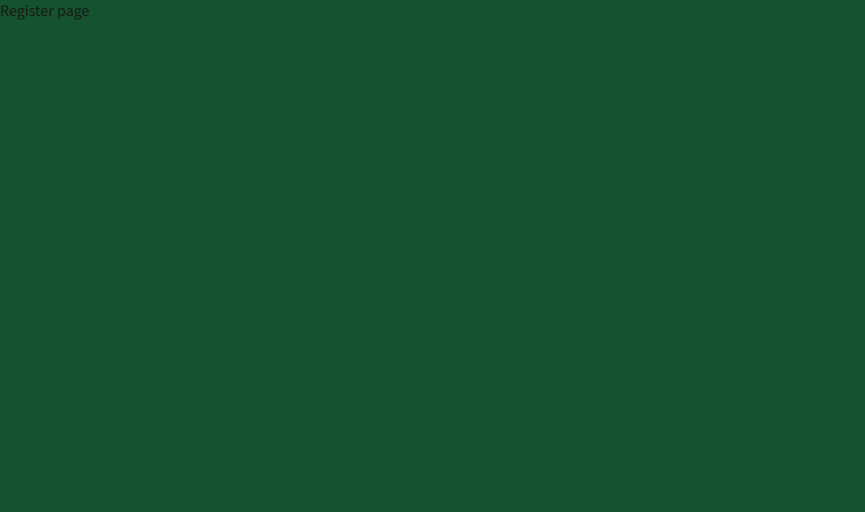
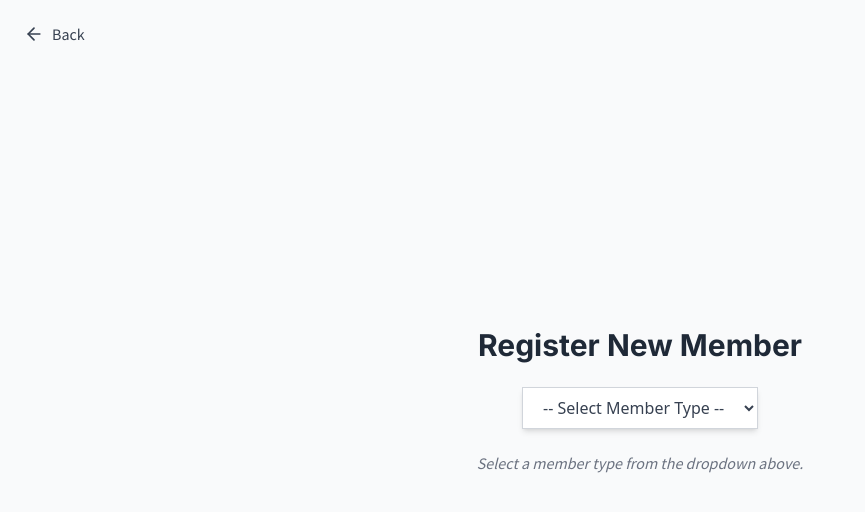
Before and after one commit to YoinkGecko/Botanical-traceability-of-Ayurvedic-herbs, a React (Vite) app in the folder admin_site/: page /register-new-member in a window 1280 px wide. Shown: the top 512 px of the page, without its empty margins (0-865 px from the left). Built offline with nearby package versions, Linux system fonts and the light colour scheme.

Commit message:
added basic register page

```diff
--- a/admin_site/src/pages/register_new_member/Registernewmember.jsx
+++ b/admin_site/src/pages/register_new_member/Registernewmember.jsx
@@ -1,10 +1,162 @@
-import react from "react";
+import React, { useState } from "react";
+import { useNavigate } from "react-router-dom";
+import { ArrowLeft } from "lucide-react";
 
 const Registernewmember = () => {
+  const [whoisnewmember, setWhoisnewmember] = useState("");
+  const navigate = useNavigate();
+
+  const renderForm = () => {
+    switch (whoisnewmember) {
+      case "farmer":
+        return (
+          <form className="bg-white shadow-xl rounded-xl p-6 w-full max-w-md mt-6 animate-fadeIn">
+            <h3 className="text-xl font-semibold text-gray-800 mb-4">
+              Add New Farmer
+            </h3>
+            <input
+              type="text"
+              placeholder="Farmer Name"
+              className="w-full p-3 mb-3 border border-gray-300 rounded-md focus:outline-none focus:ring-2 focus:ring-green-500"
+            />
+
+            <select
+              className="w-full p-3 mb-4 border border-gray-300 rounded-md focus:outline-none focus:ring-2 focus:ring-green-500"
+              defaultValue=""
+            >
+              <option value="" disabled>
+                Select Location
+              </option>
+              <option value="village1">Village 1</option>
+              <option value="village2">Village 2</option>
+              <option value="village3">Village 3</option>
+              <option value="city1">City 1</option>
+            </select>
+
+            <button
+              type="submit"
+              className="w-full bg-green-600 text-white py-2 px-4 rounded-md hover:bg-green-700 transition"
+            >
+              Save Farmer
+            </button>
+          </form>
+        );
+
+      case "processor":
+        return (
+          <form className="bg-white shadow-xl rounded-xl p-6 w-full max-w-md mt-6 animate-fadeIn">
+            <h3 className="text-xl font-semibold text-gray-800 mb-4">
+              Add New Processor
+            </h3>
+            <input
+              type="text"
+              placeholder="Processor Name"
+              className="w-full p-3 mb-3 border border-gray-300 rounded-md focus:outline-none focus:ring-2 focus:ring-blue-500"
+            />
+            <input
+              type="text"
+              placeholder="Factory Location"
+              className="w-full p-3 mb-4 border border-gray-300 rounded-md focus:outline-none focus:ring-2 focus:ring-blue-500"
+            />
+            <button
+              type="submit"
+              className="w-full bg-blue-600 text-white py-2 px-4 rounded-md hover:bg-blue-700 transition"
+            >
+              Save Processor
+            </button>
+          </form>
+        );
+
+      case "lab":
+        return (
+          <form className="bg-white shadow-xl rounded-xl p-6 w-full max-w-md mt-6 animate-fadeIn">
+            <h3 className="text-xl font-semibold text-gray-800 mb-4">
+              Add New Lab Test
+            </h3>
+            <input
+              type="text"
+              placeholder="Lab Name"
+              className="w-full p-3 mb-3 border border-gray-300 rounded-md focus:outline-none focus:ring-2 focus:ring-purple-500"
+            />
+            <input
+              type="text"
+              placeholder="Test Type"
+              className="w-full p-3 mb-4 border border-gray-300 rounded-md focus:outline-none focus:ring-2 focus:ring-purple-500"
+            />
+            <button
+              type="submit"
+              className="w-full bg-purple-600 text-white py-2 px-4 rounded-md hover:bg-purple-700 transition"
+            >
+              Save Lab
+            </button>
+          </form>
+        );
+
+      case "manufacturer":
+        return (
+          <form className="bg-white shadow-xl rounded-xl p-6 w-full max-w-md mt-6 animate-fadeIn">
+            <h3 className="text-xl font-semibold text-gray-800 mb-4">
+              Add New Manufacturer
+            </h3>
+            <input
+              type="text"
+              placeholder="Manufacturer Name"
+              className="w-full p-3 mb-3 border border-gray-300 rounded-md focus:outline-none focus:ring-2 focus:ring-orange-500"
+            />
+            <input
+              type="text"
+              placeholder="Product Type"
+              className="w-full p-3 mb-4 border border-gray-300 rounded-md focus:outline-none focus:ring-2 focus:ring-orange-500"
+            />
+            <button
+              type="submit"
+              className="w-full bg-orange-600 text-white py-2 px-4 rounded-md hover:bg-orange-700 transition"
+            >
+              Save Manufacturer
+            </button>
+          </form>
+        );
+
+      default:
+        return (
+          <p className="text-gray-500 italic mt-6">
+            Select a member type from the dropdown above.
+          </p>
+        );
+    }
+  };
+
   return (
-    <>
-      <p>Register page</p>
-    </>
+    <div className="min-h-screen flex flex-col items-center justify-center bg-gray-50 font-sans px-4 relative">
+      {/* Back button at top-left */}
+      <button
+        onClick={() => navigate("/supply-chain-overview-dashboard")}
+        className="absolute top-6 left-6 flex items-center gap-2 text-gray-700 hover:text-gray-900 transition"
+      >
+        <ArrowLeft className="w-5 h-5" />
+        <span className="font-medium">Back</span>
+      </button>
+
+      <h2 className="text-3xl font-bold text-gray-800 mb-6">
+        Register New Member
+      </h2>
+
+      {/* Dropdown */}
+      <select
+        value={whoisnewmember}
+        onChange={(e) => setWhoisnewmember(e.target.value)}
+        className="bg-white border border-gray-300 text-gray-700 rounded-md px-4 py-2 shadow-md focus:outline-none focus:ring-2 focus:ring-indigo-400"
+      >
+        <option value="">-- Select Member Type --</option>
+        <option value="farmer">Farmer</option>
+        <option value="processor">Processor</option>
+        <option value="lab">Lab Test</option>
+        <option value="manufacturer">Manufacturer</option>
+      </select>
+
+      {/* Form */}
+      {renderForm()}
+    </div>
   );
 };
 
```
